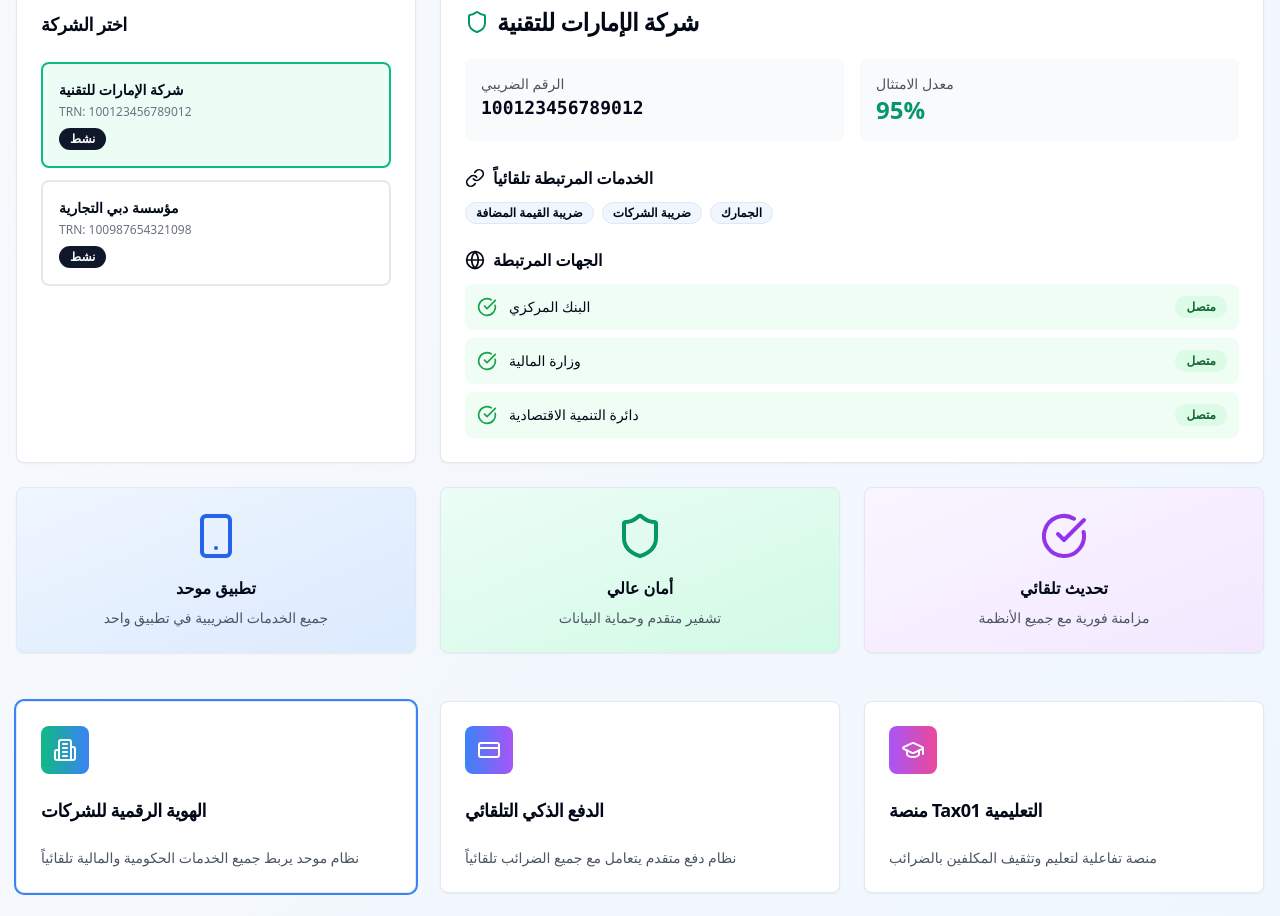
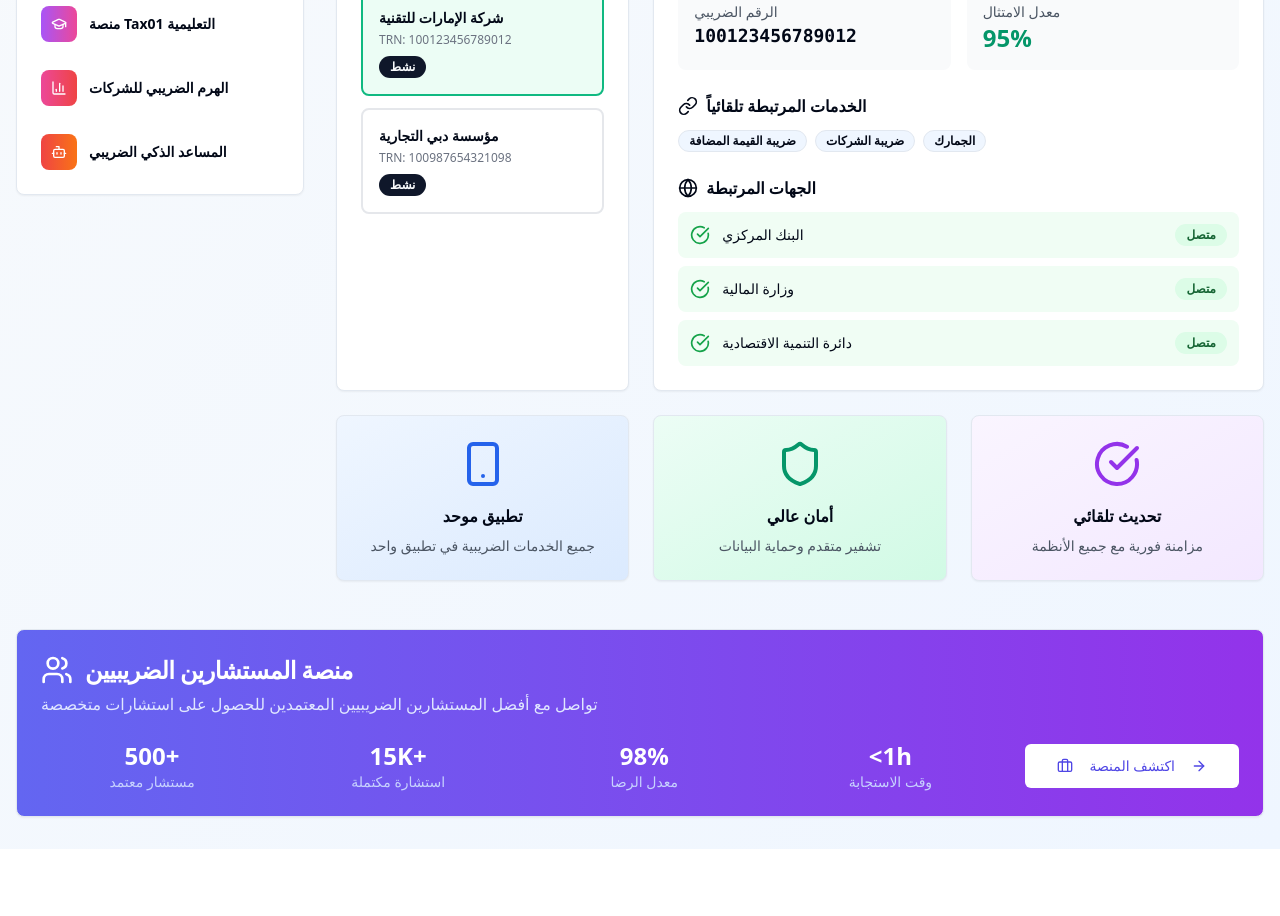
Before and after one commit to sahargeb/agent-sahar, a React (Vite) app: page / in a window 1280 px wide. Shown: the part 520-1436 px from the top of the page. After the commit the page ends 1369 px from the top, so only its background shows below. Built offline with nearby package versions, Linux system fonts and the light colour scheme.

Commit message:
Refactor and enhance project presentations
Restructure project ideas with individual components, visuals, and interactive elements for a professional presentation.

```diff
--- a/src/pages/Index.tsx
+++ b/src/pages/Index.tsx
@@ -1,8 +1,6 @@
-
 import React from 'react';
 import { Card, CardContent, CardHeader, CardTitle } from "@/components/ui/card";
 import { Button } from "@/components/ui/button";
-import { Badge } from "@/components/ui/badge";
 import { DigitalIdentity } from "@/components/DigitalIdentity";
 import { SmartPayment } from "@/components/SmartPayment";
 import { Tax01Platform } from "@/components/Tax01Platform";
@@ -110,52 +108,40 @@ const Index = () => {
           </p>
         </div>
 
-        {/* Navigation Tabs */}
-        <div className="flex flex-wrap justify-center gap-3 mb-8">
+        {/* Demos Section */}
+        <div className="grid grid-cols-1 lg:grid-cols-4 gap-8 mb-12">
+          <div className="lg:col-span-1">
+            <Card className="sticky top-24">
+              <CardHeader>
+                <CardTitle className="text-xl">المشاريع المبتكرة</CardTitle>
+              </CardHeader>
+              <CardContent className="p-3">
+                <div className="space-y-1">
                   {demos.map((demo) => (
                     <Button
                       key={demo.id}
-              variant={activeDemo === demo.id ? "default" : "outline"}
+                      variant={activeDemo === demo.id ? "secondary" : "ghost"}
                       onClick={() => setActiveDemo(demo.id)}
-              className={`flex items-center gap-2 ${
-                activeDemo === demo.id
-                ? `bg-gradient-to-r ${demo.color} text-white`
-                : 'hover:bg-gray-50'
-              }`}
+                      className="w-full h-auto justify-start p-3 gap-3"
                     >
-              <demo.icon className="h-5 w-5" />
-              {demo.title}
+                      <div className={`w-9 h-9 rounded-lg flex items-center justify-center shrink-0 bg-gradient-to-r ${demo.color}`}>
+                          <demo.icon className="h-5 w-5 text-white" />
+                      </div>
+                      <span className="font-semibold text-sm text-wrap text-start">{demo.title}</span>
                     </Button>
                   ))}
                 </div>
+              </CardContent>
+            </Card>
+          </div>
 
-        {/* Active Demo */}
-        <div className="mb-12">
+          <div className="lg:col-span-3" key={activeDemo}>
+            <div className="animate-fade-in">
               <ActiveComponent />
             </div>
+          </div>
+        </div>
 
-        {/* Features Overview */}
-        <div className="grid grid-cols-1 md:grid-cols-2 lg:grid-cols-3 gap-6 mb-12">
-          {demos.map((demo) => (
-            <Card
-              key={demo.id}
-              className={`cursor-pointer transition-all duration-300 hover:shadow-lg ${
-                activeDemo === demo.id ? 'ring-2 ring-blue-500' : ''
-              }`}
-              onClick={() => setActiveDemo(demo.id)}
-            >
-              <CardHeader>
-                <div className={`w-12 h-12 rounded-lg bg-gradient-to-r ${demo.color} flex items-center justify-center mb-4`}>
-                  <demo.icon className="h-6 w-6 text-white" />
-                </div>
-                <CardTitle className="text-lg">{demo.title}</CardTitle>
-              </CardHeader>
-              <CardContent>
-                <p className="text-gray-600 text-sm">{demo.description}</p>
-              </CardContent>
-            </Card>
-          ))}
-        </div>
 
         {/* Additional Platform */}
         <Card className="bg-gradient-to-r from-indigo-500 to-purple-600 text-white">
```
Lines whose indentation alone changed are shown as unchanged.
